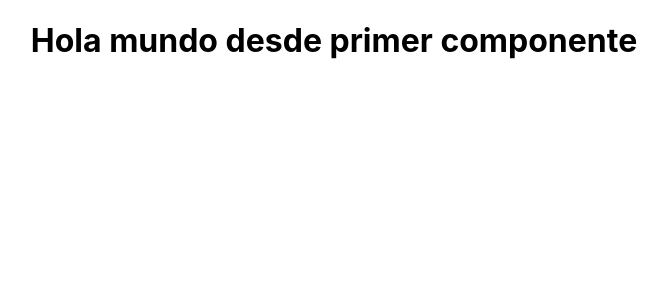
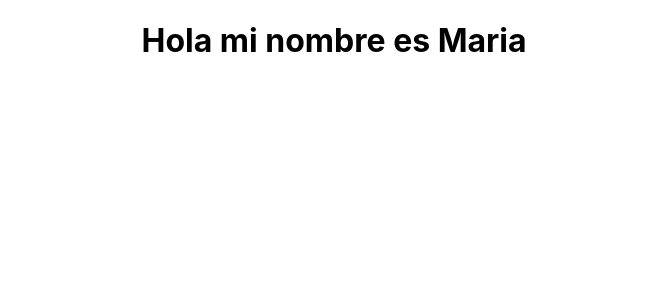
Before and after one commit to ianisnardi89/CursoReactFebrero, a React (Create React App) app: page / in a window 1280 px wide. Shown: the top 300 px of the page, without its empty margins (306-974 px from the left). Built offline with nearby package versions, Linux system fonts and the light colour scheme.

Commit message:
Pasando props de strings

```diff
--- a/src/App.jsx
+++ b/src/App.jsx
@@ -1,10 +1,13 @@
 import "./App.css";
-import PrimerComponente from "./Components/PrimerComponente";
+import Props from "./Components/Props";
+// import PrimerComponente from "./Components/PrimerComponente";
 
 function App() {
   return (
     <>
-      <PrimerComponente />
+      {/* <PrimerComponente /> */}
+
+      <Props nombre="Maria" />
     </>
   );
 }
--- /dev/null
+++ b/src/Components/Props.jsx
@@ -0,0 +1,18 @@
+import { Component } from "react";
+
+class Props extends Component {
+  constructor(props) {
+    super(props);
+    this.state = {};
+  }
+
+  render() {
+    return (
+      <>
+        <h1>Hola mi nombre es {this.props.nombre}</h1>
+      </>
+    );
+  }
+}
+
+export default Props;
```
